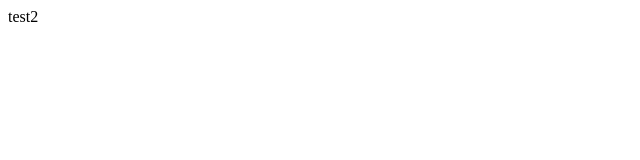
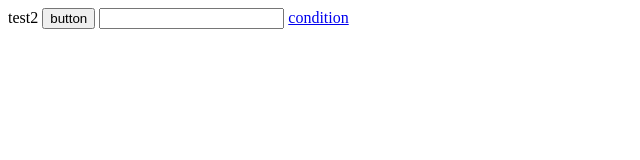
Before and after one commit to chenpetro/test2, a plain HTML site: page index.html in a window 1280 px wide. Shown: the whole page, without its empty margins (0-640 px from the left). Drawn offline with Linux system fonts and the light colour scheme.

Commit message:
added button

```diff
--- a/index.html
+++ b/index.html
@@ -7,5 +7,8 @@
 </head>
 <body>
     test2
+    <button>button</button>
+    <input type="text">
+    <a href="#">condition</a>
 </body>
 </html>
```
